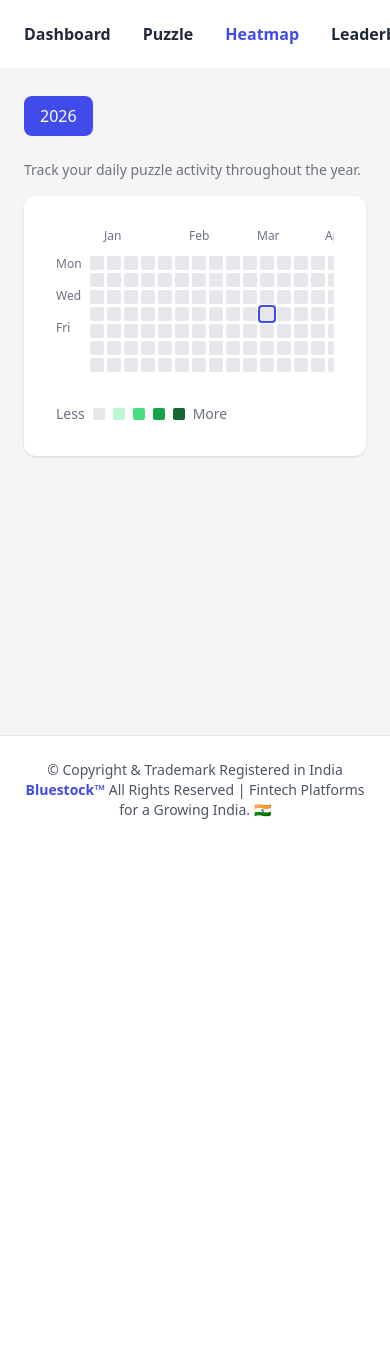
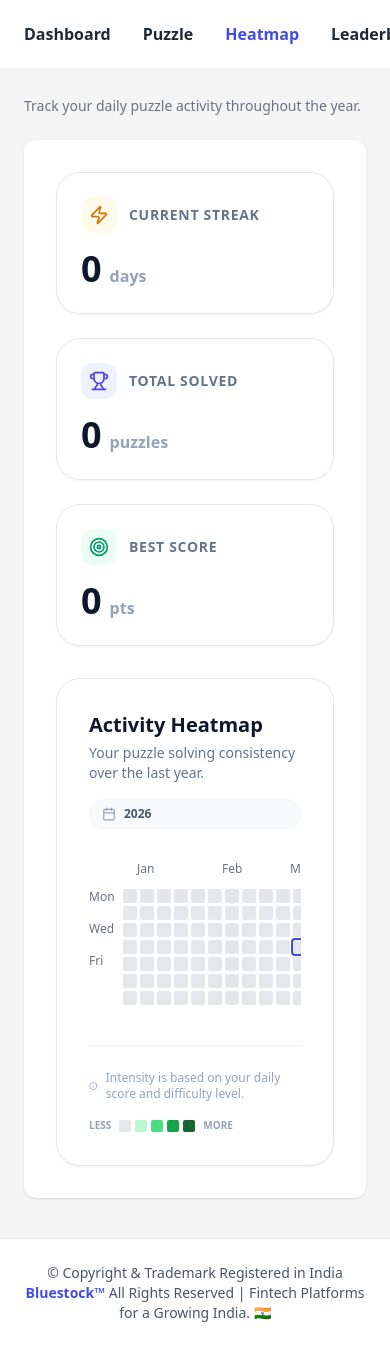
Before and after one commit to kaif9756/bluestock-capstone-project, a React (Vite) app: page /heatmap in a window 390 px wide. Before the commit the page ends 844 px from the top, so only its background shows below. Built offline with nearby package versions, Linux system fonts and the light colour scheme.

Commit message:
Update Heatmap Page

```diff
--- /dev/null
+++ b/src/components/heatmap/HeatmapContainer.jsx
@@ -0,0 +1,247 @@
+import React, { useEffect, useState, useMemo } from "react";
+import { Zap, Trophy, Target, Calendar, Info, RefreshCw } from "lucide-react";
+import HeatmapGrid from "./HeatmapGrid";
+import { getAllActivity } from "../../utils/db";
+import dayjs from "dayjs";
+import { motion } from "framer-motion";
+
+export default function HeatmapContainer() {
+
+  const [activities, setActivities] = useState({});
+  const [loading, setLoading] = useState(true);
+
+  useEffect(() => {
+
+    const loadData = async () => {
+
+      const data = await getAllActivity();
+
+      const map = {};
+
+      data.forEach((a) => {
+        map[a.date] = a;
+      });
+
+      setActivities(map);
+      setLoading(false);
+
+    };
+
+    loadData();
+
+  }, []);
+
+
+  const stats = useMemo(() => {
+
+    const dataList = Object.values(activities);
+
+    const solvedCount = dataList.filter(a => a.solved).length;
+
+    let streak = 0;
+    let current = dayjs();
+
+    while (activities[current.format("YYYY-MM-DD")]?.solved) {
+      streak++;
+      current = current.subtract(1, "day");
+    }
+
+    const bestScore = Math.max(...dataList.map(a => a.score || 0), 0);
+
+    return { solvedCount, streak, bestScore };
+
+  }, [activities]);
+
+
+  if (loading) {
+
+    return (
+      <div className="w-full h-64 flex items-center justify-center">
+        <RefreshCw className="animate-spin text-primary" size={32} />
+      </div>
+    );
+
+  }
+
+  return (
+
+    <motion.div
+      initial={{ opacity:0, y:10 }}
+      animate={{ opacity:1, y:0 }}
+      className="space-y-8"
+    >
+
+      {/* Stats Header */}
+
+      <div className="grid grid-cols-1 sm:grid-cols-3 gap-6">
+
+        <div className="bg-white p-6 rounded-3xl border border-slate-200 shadow-sm">
+
+          <div className="flex items-center gap-3 mb-4">
+
+            <div className="p-2 bg-amber-50 text-amber-600 rounded-xl">
+              <Zap size={20}/>
+            </div>
+
+            <h4 className="text-sm font-bold text-slate-500 uppercase tracking-wider">
+              Current Streak
+            </h4>
+
+          </div>
+
+          <div className="flex items-baseline gap-2">
+
+            <span className="text-4xl font-black text-slate-900">
+              {stats.streak}
+            </span>
+
+            <span className="text-slate-400 font-bold">
+              days
+            </span>
+
+          </div>
+
+        </div>
+
+
+        <div className="bg-white p-6 rounded-3xl border border-slate-200 shadow-sm">
+
+          <div className="flex items-center gap-3 mb-4">
+
+            <div className="p-2 bg-indigo-50 text-indigo-600 rounded-xl">
+              <Trophy size={20}/>
+            </div>
+
+            <h4 className="text-sm font-bold text-slate-500 uppercase tracking-wider">
+              Total Solved
+            </h4>
+
+          </div>
+
+          <div className="flex items-baseline gap-2">
+
+            <span className="text-4xl font-black text-slate-900">
+              {stats.solvedCount}
+            </span>
+
+            <span className="text-slate-400 font-bold">
+              puzzles
+            </span>
+
+          </div>
+
+        </div>
+
+
+        <div className="bg-white p-6 rounded-3xl border border-slate-200 shadow-sm">
+
+          <div className="flex items-center gap-3 mb-4">
+
+            <div className="p-2 bg-emerald-50 text-emerald-600 rounded-xl">
+              <Target size={20}/>
+            </div>
+
+            <h4 className="text-sm font-bold text-slate-500 uppercase tracking-wider">
+              Best Score
+            </h4>
+
+          </div>
+
+          <div className="flex items-baseline gap-2">
+
+            <span className="text-4xl font-black text-slate-900">
+              {stats.bestScore}
+            </span>
+
+            <span className="text-slate-400 font-bold">
+              pts
+            </span>
+
+          </div>
+
+        </div>
+
+      </div>
+
+
+      {/* Heatmap Card */}
+
+      <div className="bg-white p-8 rounded-3xl border border-slate-200 shadow-sm">
+
+        <div className="flex flex-col sm:flex-row sm:items-center justify-between gap-4 mb-8">
+
+          <div>
+
+            <h3 className="text-xl font-bold text-slate-900">
+              Activity Heatmap
+            </h3>
+
+            <p className="text-sm text-slate-500 mt-1">
+              Your puzzle solving consistency over the last year.
+            </p>
+
+          </div>
+
+          <div className="flex items-center gap-2 bg-slate-50 px-3 py-1.5 rounded-full border border-slate-100">
+
+            <Calendar size={14} className="text-slate-400"/>
+
+            <span className="text-xs font-bold text-slate-600">
+              {dayjs().year()}
+            </span>
+
+          </div>
+
+        </div>
+
+
+        <div className="overflow-x-auto pb-4">
+
+          <HeatmapGrid activityData={activities}/>
+
+        </div>
+
+
+        <div className="mt-6 flex flex-col sm:flex-row sm:items-center justify-between gap-4 pt-6 border-t border-slate-100">
+
+          <div className="flex items-center gap-2 text-xs text-slate-400">
+
+            <Info size={14}/>
+
+            <span>
+              Intensity is based on your daily score and difficulty level.
+            </span>
+
+          </div>
+
+          <div className="flex items-center gap-2">
+
+            <span className="text-[10px] font-bold text-slate-400 uppercase">
+              Less
+            </span>
+
+                <div className="flex gap-1">
+
+                    <div className="w-3 h-3 rounded-sm bg-gray-200"></div>
+                    <div className="w-3 h-3 rounded-sm bg-green-200"></div>
+                    <div className="w-3 h-3 rounded-sm bg-green-400"></div>
+                    <div className="w-3 h-3 rounded-sm bg-green-600"></div>
+                    <div className="w-3 h-3 rounded-sm bg-green-800"></div>
+
+                </div>
+
+            <span className="text-[10px] font-bold text-slate-400 uppercase">
+              More
+            </span>
+
+          </div>
+
+        </div>
+
+      </div>
+
+
+    </motion.div>
+
+  );
+}
--- a/src/pages/Heatmap.jsx
+++ b/src/pages/Heatmap.jsx
@@ -1,45 +1,28 @@
-import HeatmapGrid from "../components/heatmap/HeatmapGrid";
+import HeatmapContainer from "../components/heatmap/HeatmapContainer";
 import { useState } from "react";
 
 export default function Heatmap() {
 
-  const [year] = useState(new Date().getFullYear());
+  return (
 
-  return (
-    <div>
+    <div className="max-w-6xl mx-auto">
 
-      <div className="flex justify-between items-center mb-6">
 
-        <div className="bg-primary text-white px-4 py-2 rounded-lg">
-          {year}
-        </div>
-
-      </div>
-
-      <p className="text-gray-500 text-sm mb-4">
+      <p className="text-gray-500 text-sm mb-6">
         Track your daily puzzle activity throughout the year.
       </p>
 
-      <div className="bg-white p-8 rounded-xl shadow max-w-6xl mx-auto">
 
-        <HeatmapGrid />
+      {/* Heatmap + Stats Container */}
 
-        <div className="flex items-center gap-2 text-sm text-gray-500 mt-8">
+      <div className="bg-white p-8 rounded-xl shadow">
 
-          <span>Less</span>
-
-          <div className="w-3 h-3 bg-gray-200 rounded-sm"></div>
-          <div className="w-3 h-3 bg-green-200 rounded-sm"></div>
-          <div className="w-3 h-3 bg-green-400 rounded-sm"></div>
-          <div className="w-3 h-3 bg-green-600 rounded-sm"></div>
-          <div className="w-3 h-3 bg-green-800 rounded-sm"></div>
-
-          <span>More</span>
-
-        </div>
+        <HeatmapContainer />
 
       </div>
 
     </div>
+
   );
+
 }
```
